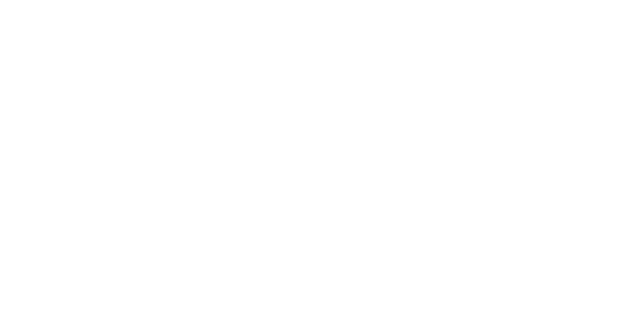
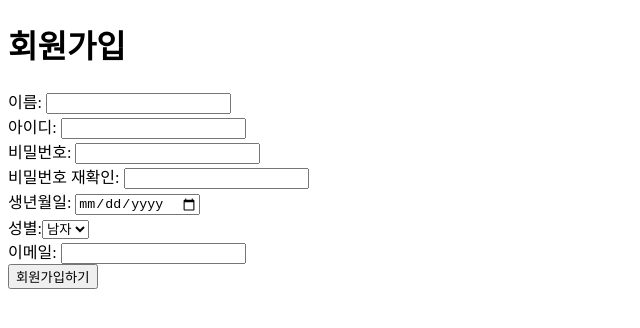
Before and after one commit to 0-ho98/todolist, a React (Create React App) app in the folder client/: page /registration in a window 1280 px wide. Shown: the top 328 px of the page, without its empty margins (0-640 px from the left). Built offline with nearby package versions, Linux system fonts and the light colour scheme.

Commit message:
1st day on making Registration.js

```diff
--- a/client/package.json
+++ b/client/package.json
@@ -6,6 +6,7 @@
     "@testing-library/jest-dom": "^5.11.4",
     "@testing-library/react": "^11.1.0",
     "@testing-library/user-event": "^12.1.10",
+    "axios": "^0.21.1",
     "react": "^17.0.1",
     "react-dom": "^17.0.1",
     "react-router-dom": "^5.2.0",
--- a/client/src/App.js
+++ b/client/src/App.js
@@ -7,8 +7,8 @@
     <BrowserRouter>
       <Switch>
         <Route path="/" component={Home}/>
-        <Route path='/registration' component={Registration}/>
       </Switch>
+      <Route path="/registration" component={Registration}/>
     </BrowserRouter>
   );
 }
--- a/client/src/routes/Registration.js
+++ b/client/src/routes/Registration.js
@@ -1,10 +1,112 @@
-import React from 'react';
+import React from "react";
+import axios from "axios";
 
-class registration extends React.Component{
-    render(){
-        return <div>
-            여기는 회원가입
-        </div>
+class Registration extends React.Component {
+  constructor(props) {
+    super(props);
+    this.state = {
+      userName: "",
+      userId: "",
+      userPassword: "",
+      userPasswordConfirm: "",
+      birthday: "",
+      gender: '남자',
+      eMail: "",
+    };
+  }
+
+  handleFormSubmit = (e) => {
+    e.preventDefault(); //데이터가 서버로 전달 됨에 있어서 오류가 발생하지 않기 위해 불러옴
+    this.comparePassword();
+    this.compareEntirety();
+    this.addMembership();
+
+  };
+  comparePassword = () => {
+    const { userPassword, userPasswordConfirm } = this.state;
+    if (userPassword == userPasswordConfirm) {
+      console.log("잘 비교했구만");
+    } else {
+      console.log("비밀번호 다시 비교해주세요");
     }
+  };
+
+  compareEntirety(){
+    const userInfo = this.state;
+    for (const key in userInfo) {
+        if(userInfo[key] == ''){
+            console.log('문제있어요');
+        }
+    }
+  }
+
+  handleValueChange = (e) => {
+    let nextState = {};
+    nextState[e.target.name] = e.target.value;
+    this.setState(nextState);
+    console.log(this.state);
+  };
+  addMembership(){
+    const {
+        userName,
+        userId,
+        userPassword,
+        birthday,
+        gender,
+        eMail,
+      } = this.state;
+      axios.post("/login", {
+        userName,
+        userId,
+        userPassword,
+        birthday,
+        gender,
+        eMail,
+      }).then((response)=>{
+          console.log(response)
+      }).catch((error)=>{
+          console.log(error);
+      });
+  }
+  render() {
+    return (
+      <form onSubmit={this.handleFormSubmit}>
+        <h1>회원가입</h1>
+        이름:{" "}
+        <input type="text" name="userName" onChange={this.handleValueChange} />
+        <br />
+        아이디:{" "}
+        <input type="text" name="userId" onChange={this.handleValueChange} />
+        <br />
+        비밀번호:{" "}
+        <input
+          type="password"
+          name="userPassword"
+          onChange={this.handleValueChange}
+        />
+        <br />
+        비밀번호 재확인:{" "}
+        <input
+          type="password"
+          name="userPasswordConfirm"
+          onChange={this.handleValueChange}
+        />
+        <br />
+        생년월일:{" "}
+        <input type="date" name="birthday" onChange={this.handleValueChange} />
+        <br />
+        성별:
+        <select name="gender" onChange={this.handleValueChange}>
+          <option value="남자">남자</option>
+          <option value="여자">여자</option>
+        </select>
+        <br />
+        이메일:{" "}
+        <input type="email" name="eMail" onChange={this.handleValueChange} />
+        <br />
+        <button type="submit">회원가입하기</button>
+      </form>
+    );
+  }
 }
-export default registration;
+export default Registration;
```
Also changed, not shown: 2 other files (tests, documents, lock files or other folders).
